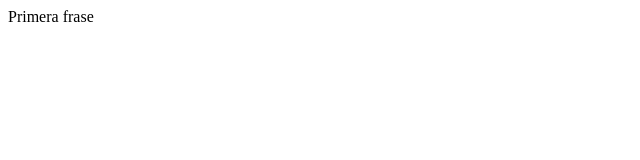
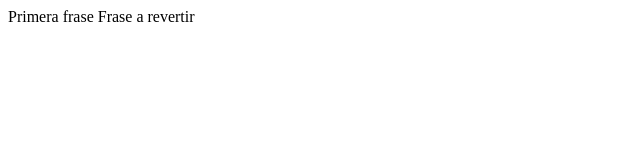
Before and after one commit to Norman0503/practica, a plain HTML site: page index.html in a window 1280 px wide. Shown: the whole page, without its empty margins (0-640 px from the left). Drawn offline with Linux system fonts and the light colour scheme.

Commit message:
he añadido un p2 en el index

```diff
--- a/index.html
+++ b/index.html
@@ -2,5 +2,6 @@
 <html>
   <body>
     <p1>Primera frase</p1>
+	<p2> Frase a revertir</p>
   </body>
 </html>
```
